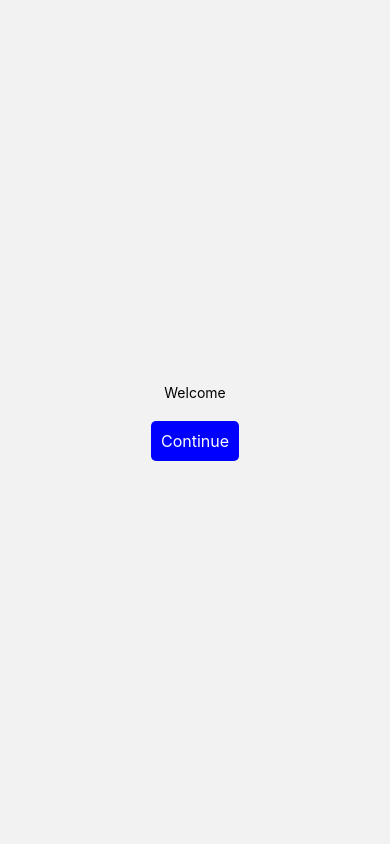
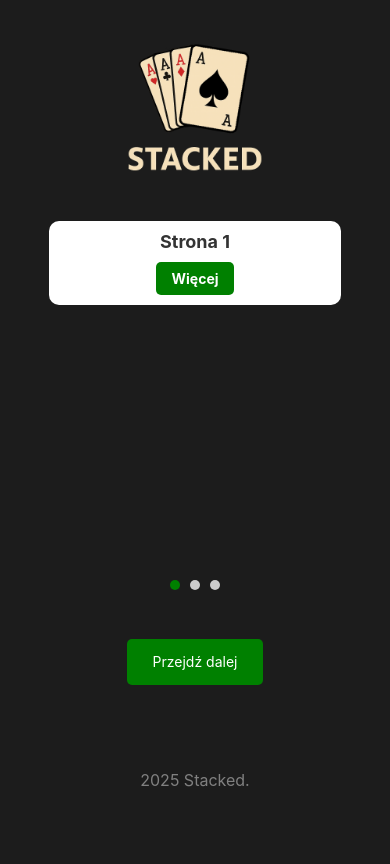
Before and after one commit to jaca3894/Stacked, a React Native app: screen /Welcome in a window 390 px wide. Built offline with nearby package versions, Linux system fonts and the light colour scheme.

Commit message:
welcome screen 85% zrobione

```diff
--- a/app/MainTabNavigator.tsx
+++ b/app/MainTabNavigator.tsx
@@ -35,9 +35,9 @@ export default function App() {
         },
       })}
     >
-      <Tab.Screen name="Home" component={HomeScreen} options={{ headerShown: false, tabBarShowLabel: false }} />
-      <Tab.Screen name="Play" component={PlayScreen} options={{ headerShown: false, tabBarShowLabel: false }} />
-      <Tab.Screen name="Learn" component={LearningScreen} options={{ headerShown: false, tabBarShowLabel: false }} />
+      <Tab.Screen name="Home" component={HomeScreen} options={{ headerShown: false, tabBarShowLabel: true }} />
+      <Tab.Screen name="Play" component={PlayScreen} options={{ headerShown: false, tabBarShowLabel: true }} />
+      <Tab.Screen name="Learn" component={LearningScreen} options={{ headerShown: false, tabBarShowLabel: true }} />
     </Tab.Navigator>
   );
 }
--- a/app/WelcomeScreen.tsx
+++ b/app/WelcomeScreen.tsx
@@ -1,5 +1,5 @@
-import { View, Text, TouchableOpacity } from 'react-native';
-
+import React, { useEffect, useRef, useState } from 'react';
+import { View, Text, TouchableHighlight, Image, Dimensions, StyleSheet, FlatList, SafeAreaView } from 'react-native';
 import type { StackNavigationProp } from '@react-navigation/stack';
 
 type WelcomeScreenProps = {
@@ -7,22 +7,164 @@ type WelcomeScreenProps = {
 };
 
 const WelcomeScreen = ({ navigation }: WelcomeScreenProps) => {
-  return (
-    <View style={{ flex: 1, alignItems: 'center', justifyContent: 'center' }}>
-      <Text>Welcome</Text>
-      <TouchableOpacity
-        style={{
-          backgroundColor: 'blue',
-          padding: 10,
-          borderRadius: 5,
-          marginTop: 20,
-        }}
-        onPress={() => navigation.navigate('Main tabs')}
-        >
-        <Text style={{ color: 'white', fontSize: 16 }}>Continue</Text>
-        </TouchableOpacity>
+  const width = Dimensions.get('window').width;
+  // czas co ile ma sie zmieniac karta
+  const autoRotateInterval = 5500;
+  const [currentIndex, setCurrentIndex] = useState(0);
+  const flatListRef = useRef<FlatList<{ title: string }> | null>(null);
+
+
+  const data = [
+    { title: 'Strona 1' },
+    { title: 'Strona 2' },
+    { title: 'Strona 3' }
+  ];
+
+  const autoRotate = () => {
+    const nextIndex = (currentIndex + 1) % data.length;
+    const nextItemOffset = (width) * nextIndex;
+    flatListRef.current?.scrollToOffset({ animated: true, offset: nextItemOffset });
+    setCurrentIndex(nextIndex);
+  };
+
+  useEffect(() => {
+    const interval = setInterval(autoRotate, autoRotateInterval);
+    return () => clearInterval(interval);
+  }, [currentIndex]);
+
+  const renderItems = ({ item }: { item: { title: string } }) => (
+    <View style={styles.carouselItem}>
+      <Text style={styles.cardTitle}>{item.title}</Text>
+      <TouchableHighlight style={styles.cardButton} onPress={() => console.log(`Kliknięto: ${item.title}`)}>
+        <Text style={styles.cardButtonText}>Więcej</Text>
+      </TouchableHighlight>
     </View>
   );
-}
+
+  return (
+    <SafeAreaView style={styles.container}>
+      <View style={styles.header}>
+        <Image source={require('../assets/logo.png')} style={{ width: 200, height: 200 }} />
+      </View>
+      <View style={styles.main}>
+        <FlatList style={ styles.flatList}
+          ref={flatListRef}
+          data={data}
+          keyExtractor={(item, index) => index.toString()}
+          renderItem={renderItems}
+          horizontal
+          showsHorizontalScrollIndicator={false}
+          pagingEnabled
+          snapToInterval={width}
+          decelerationRate="fast"
+          onScroll={(event) => {
+            const contentOffsetX = event.nativeEvent.contentOffset.x;
+            const index = Math.round(contentOffsetX / width);
+            setCurrentIndex(index);
+          }}
+          scrollEventThrottle={16}
+        />
+        <View style={styles.pagination}>
+          {data.map((_, index) => (
+            <View
+              key={index}
+              style={[
+                styles.dot,
+                { backgroundColor: index === currentIndex ? 'green' : '#ccc' }
+              ]}
+            />
+          ))}
+        </View>
+        <TouchableHighlight style={styles.proceedButton}>
+          <Text style={{ color: 'white', textAlign: 'center', lineHeight: 50 }}>Przejdź dalej</Text>
+        </TouchableHighlight>
+      </View>
+      <View style={styles.footer}>
+        <Text style={styles.footerText}>2025 Stacked.</Text>
+      </View>
+    </SafeAreaView>
+  );
+};
+
+const styles = StyleSheet.create({
+  container: {
+    flex: 1,
+    backgroundColor: '#1c1c1c',
+  },
+  header: {
+    justifyContent: 'flex-end',
+    alignItems: 'center',
+    backgroundColor: '#1c1c1c',
+    height: '25%',
+  },
+  main: {
+    marginVertical: 10,
+    height: '55%',
+    backgroundColor: '#1c1c1c',
+  },
+  flatList: {
+    height: "90%",
+    marginBottom: 10,
+  },
+  footer: {
+    height: '20%',
+    backgroundColor: '#1c1c1c',
+    justifyContent: 'center',
+    alignItems: 'center',
+  },
+  footerText: {
+    color: 'gray',
+    textAlign: 'center',
+    fontSize: 16,
+  },
+  carouselItem: {
+    width: Dimensions.get('window').width * 0.75,
+    height: "100%",
+    marginHorizontal: Dimensions.get('window').width * 0.125,
+    padding: 10,
+    backgroundColor: '#ffffff',
+    borderRadius: 10,
+    justifyContent: 'center',
+    alignItems: 'center',
+  },
+  cardTitle: {
+    fontSize: 18,
+    fontWeight: 'bold',
+    color: '#333',
+  },
+  cardButton: {
+    marginTop: 10,
+    backgroundColor: 'green',
+    paddingVertical: 8,
+    paddingHorizontal: 15,
+    borderRadius: 5,
+  },
+  cardButtonText: {
+    color: '#fff',
+    fontWeight: 'bold',
+  },
+  pagination: {
+    alignSelf: 'center',
+    flexDirection: 'row',
+    justifyContent: 'center',
+    paddingVertical: 10,
+  },
+  dot: {
+    width: 10,
+    height: 10,
+    borderRadius: 5,
+    marginHorizontal: 5,
+  },
+  proceedButton: {
+    backgroundColor: 'green',
+    justifyContent: 'center',
+    alignItems: 'center',
+    alignSelf: 'center',
+    height: "10%",
+    width: "35%",
+    marginTop: "10%",
+    borderRadius: 5,
+  },
+});
 
 export default WelcomeScreen;
```
Also changed, not shown: package.json (+5 -3 lines), assets/logo.png (added), 1 other file (tests, documents, lock files or other folders).
